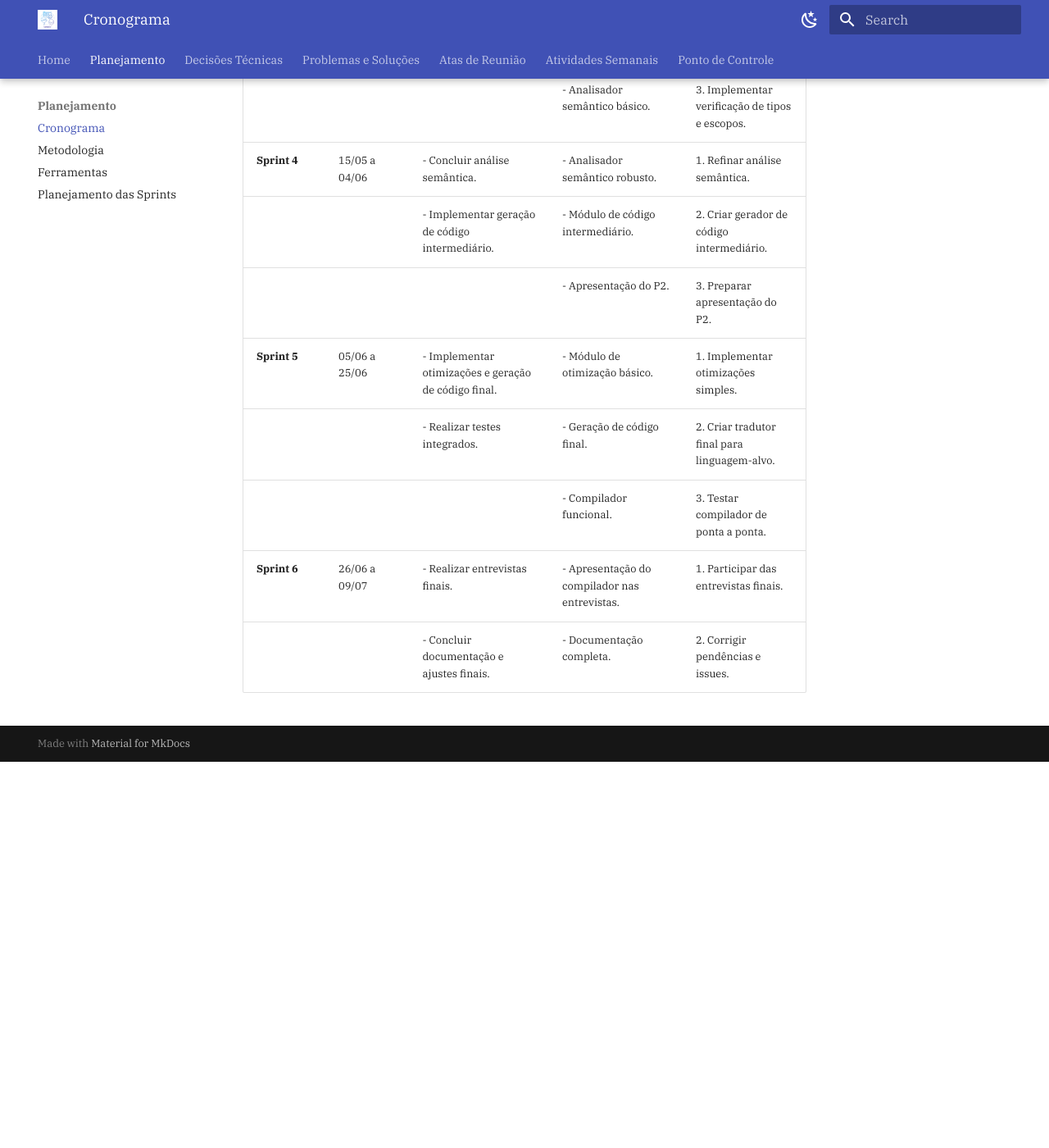
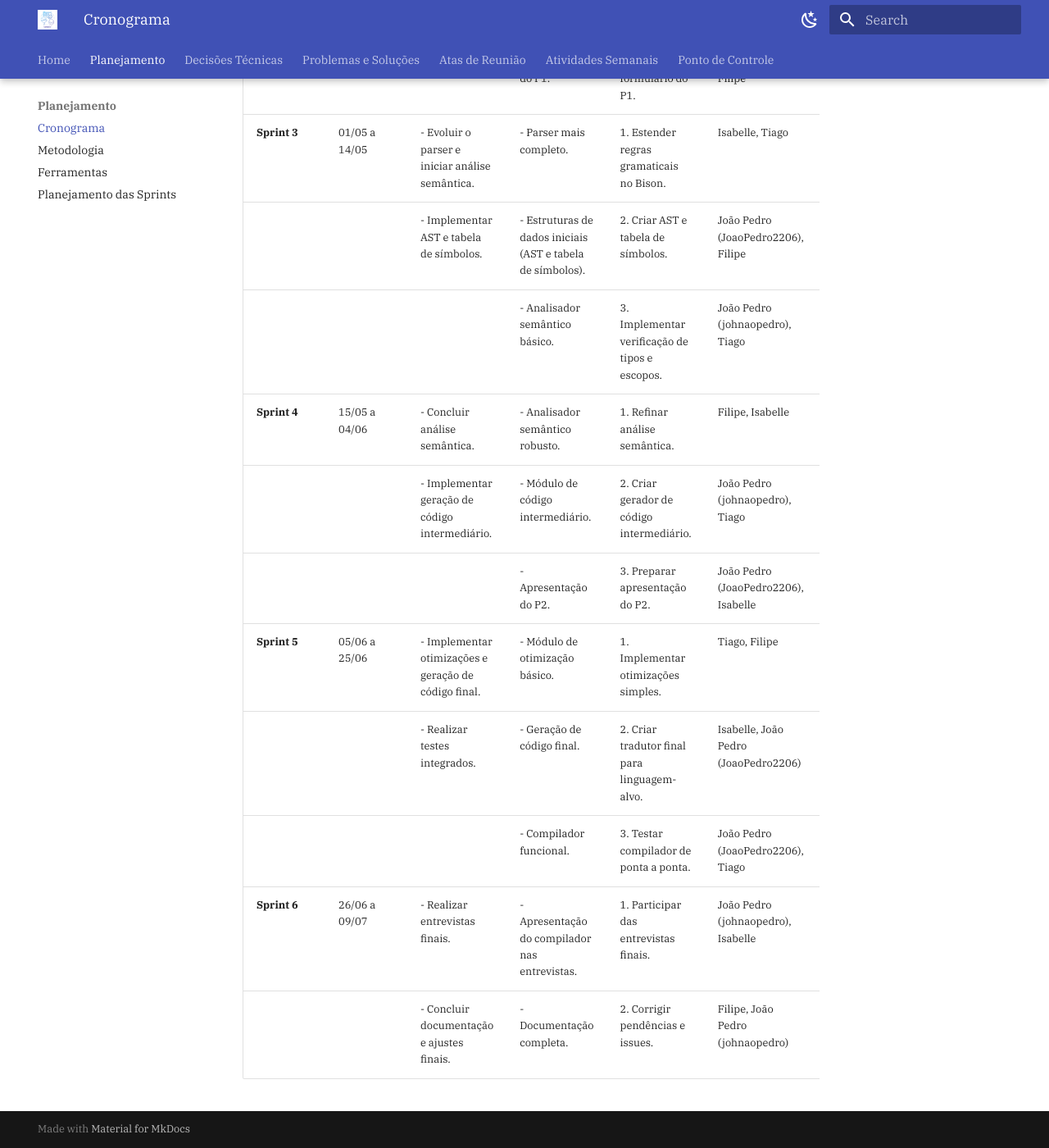
Before and after one commit to Tiago1604/compiladores_14, an MkDocs documentation site: the page built from docs/planejamento/cronograma.md, in a window 1280 px wide and 1400 px high, scrolled down 857 px. Shown: the whole window at 82% size. Built offline with MkDocs 1.6.1 and Material for MkDocs 9.7.7, drawn with Linux system fonts in a browser that asks for light colours; before the commit the page ends 1786 px from its top, so only the background shows below that; some of the changed text lies outside the part shown.

Commit message:
atualizando cronograma

```diff
--- a/docs/planejamento/cronograma.md
+++ b/docs/planejamento/cronograma.md
@@ -1,21 +1,21 @@
 # Cronograma do Projeto de Compiladores
 
-| **Sprint**       | **Período**       | **Objetivos Principais**                                                                 | **Principais Entregas**                                                                 | **Tarefas**                                                                                     |
-|-------------------|-------------------|-----------------------------------------------------------------------------------------|-----------------------------------------------------------------------------------------|-------------------------------------------------------------------------------------------------|
-| **Sprint 1**     | 24/03 a 09/04     | - Formar equipes, configurar ambiente e definir linguagem-fonte.                        | - Documento inicial da linguagem.                                                      | 1. Definir escopo do compilador.                                                                |
-|                   |                   | - Elaborar a gramática inicial.                                                        | - Protótipo de gramática no Bison.                                                     | 2. Configurar repositório e ferramentas.                                                       |
-|                   |                   |                                                                                         | - Ambiente configurado e testado.                                                     | 3. Criar gramática inicial no Flex/Bison.                                                      |
-| **Sprint 2**     | 10/04 a 30/04     | - Concluir análise léxica e iniciar análise sintática.                                  | - Analisador léxico funcional.                                                         | 1. Finalizar expressões regulares no Flex.                                                     |
-|                   |                   | - Preparar material para o P1.                                                         | - Primeiras regras sintáticas no Bison.                                                | 2. Iniciar parser no Bison.                                                                    |
-|                   |                   |                                                                                         | - Apresentação do P1.                                                                  | 3. Preparar slides e formulário do P1.                                                         |
-| **Sprint 3**     | 01/05 a 14/05     | - Evoluir o parser e iniciar análise semântica.                                         | - Parser mais completo.                                                                | 1. Estender regras gramaticais no Bison.                                                       |
-|                   |                   | - Implementar AST e tabela de símbolos.                                                | - Estruturas de dados iniciais (AST e tabela de símbolos).                              | 2. Criar AST e tabela de símbolos.                                                             |
-|                   |                   |                                                                                         | - Analisador semântico básico.                                                         | 3. Implementar verificação de tipos e escopos.                                                 |
-| **Sprint 4**     | 15/05 a 04/06     | - Concluir análise semântica.                                                           | - Analisador semântico robusto.                                                        | 1. Refinar análise semântica.                                                                  |
-|                   |                   | - Implementar geração de código intermediário.                                         | - Módulo de código intermediário.                                                      | 2. Criar gerador de código intermediário.                                                      |
-|                   |                   |                                                                                         | - Apresentação do P2.                                                                  | 3. Preparar apresentação do P2.                                                                |
-| **Sprint 5**     | 05/06 a 25/06     | - Implementar otimizações e geração de código final.                                    | - Módulo de otimização básico.                                                         | 1. Implementar otimizações simples.                                                            |
-|                   |                   | - Realizar testes integrados.                                                          | - Geração de código final.                                                             | 2. Criar tradutor final para linguagem-alvo.                                                   |
-|                   |                   |                                                                                         | - Compilador funcional.                                                                | 3. Testar compilador de ponta a ponta.                                                         |
-| **Sprint 6**     | 26/06 a 09/07     | - Realizar entrevistas finais.                                                         | - Apresentação do compilador nas entrevistas.                                           | 1. Participar das entrevistas finais.                                                          |
-|                   |                   | - Concluir documentação e ajustes finais.                                              | - Documentação completa.                                                               | 2. Corrigir pendências e issues.                                                               |
+| **Sprint**       | **Período**       | **Objetivos Principais**                                                                 | **Principais Entregas**                                                                 | **Tarefas**                                                                                     | **Responsáveis**                           | **Revisores**                              |
+|-------------------|-------------------|-----------------------------------------------------------------------------------------|-----------------------------------------------------------------------------------------|-------------------------------------------------------------------------------------------------|-------------------------------------------|-------------------------------------------|
+| **Sprint 1**     | 24/03 a 09/04     | - Formar equipes, configurar ambiente e definir linguagem-fonte.                        | - Documento inicial da linguagem.                                                      | 1. Definir escopo do compilador.                                                                | Todos                              | Todos         |
+|                   |                   | - Elaborar a gramática inicial.                                                        | - Protótipo de gramática no Bison.                                                     | 2. Configurar repositório e ferramentas.                                                       | Isabelle, João Pedro (johnaopedro)         | Filipe, João Pedro (JoaoPedro2206)         |
+|                   |                   |                                                                                         | - Ambiente configurado e testado.                                                     | 3. Criar gramática inicial no Flex/Bison.                                                      | João Pedro (johnaopedro), Tiago          | Isabelle, Filipe                           |
+| **Sprint 2**     | 10/04 a 30/04     | - Concluir análise léxica e iniciar análise sintática.                                  | - Analisador léxico funcional.                                                         | 1. Finalizar expressões regulares no Flex.                                                     | Filipe, João Pedro (johnaopedro)        | Tiago, Isabelle                            |
+|                   |                   | - Preparar material para o P1.                                                         | - Primeiras regras sintáticas no Bison.                                                | 2. Iniciar parser no Bison.                                                                    | Tiago, Isabelle                            | Filipe, João Pedro (johnaopedro)           |
+|                   |                   |                                                                                         | - Apresentação do P1.                                                                  | 3. Preparar slides e formulário do P1.                                                         | João Pedro (JoaoPedro2206), Filipe           | Tiago, Isabelle          |
+| **Sprint 3**     | 01/05 a 14/05     | - Evoluir o parser e iniciar análise semântica.                                         | - Parser mais completo.                                                                | 1. Estender regras gramaticais no Bison.                                                       | Isabelle, Tiago                            | João Pedro (JoaoPedro2206), Filipe         |
+|                   |                   | - Implementar AST e tabela de símbolos.                                                | - Estruturas de dados iniciais (AST e tabela de símbolos).                              | 2. Criar AST e tabela de símbolos.                                                             | João Pedro (JoaoPedro2206), Filipe         | Isabelle, João Pedro (johnaopedro)         |
+|                   |                   |                                                                                         | - Analisador semântico básico.                                                         | 3. Implementar verificação de tipos e escopos.                                                 | João Pedro (johnaopedro), Tiago            | Filipe, Isabelle                           |
+| **Sprint 4**     | 15/05 a 04/06     | - Concluir análise semântica.                                                           | - Analisador semântico robusto.                                                        | 1. Refinar análise semântica.                                                                  | Filipe, Isabelle                           | João Pedro (JoaoPedro2206), Tiago          |
+|                   |                   | - Implementar geração de código intermediário.                                         | - Módulo de código intermediário.                                                      | 2. Criar gerador de código intermediário.                                                      | João Pedro (johnaopedro), Tiago          | Filipe, João Pedro (JoaoPedro2206)           |
+|                   |                   |                                                                                         | - Apresentação do P2.                                                                  | 3. Preparar apresentação do P2.                                                                | João Pedro (JoaoPedro2206), Isabelle         | Filipe, Tiago                              |
+| **Sprint 5**     | 05/06 a 25/06     | - Implementar otimizações e geração de código final.                                    | - Módulo de otimização básico.                                                         | 1. Implementar otimizações simples.                                                            | Tiago, Filipe                              | Isabelle, João Pedro (JoaoPedro2206)       |
+|                   |                   | - Realizar testes integrados.                                                          | - Geração de código final.                                                             | 2. Criar tradutor final para linguagem-alvo.                                                   | Isabelle, João Pedro (JoaoPedro2206)         | Filipe, João Pedro (johnaopedro)         |
+|                   |                   |                                                                                         | - Compilador funcional.                                                                | 3. Testar compilador de ponta a ponta.                                                         | João Pedro (JoaoPedro2206), Tiago          | Isabelle, Filipe                           |
+| **Sprint 6**     | 26/06 a 09/07     | - Realizar entrevistas finais.                                                         | - Apresentação do compilador nas entrevistas.                                           | 1. Participar das entrevistas finais.                                                          | João Pedro (johnaopedro), Isabelle         | Filipe, Tiago                              |
+|                   |                   | - Concluir documentação e ajustes finais.                                              | - Documentação completa.                                                               | 2. Corrigir pendências e issues.                                                               | Filipe, João Pedro (johnaopedro)         | Isabelle, Tiago                            |
```
